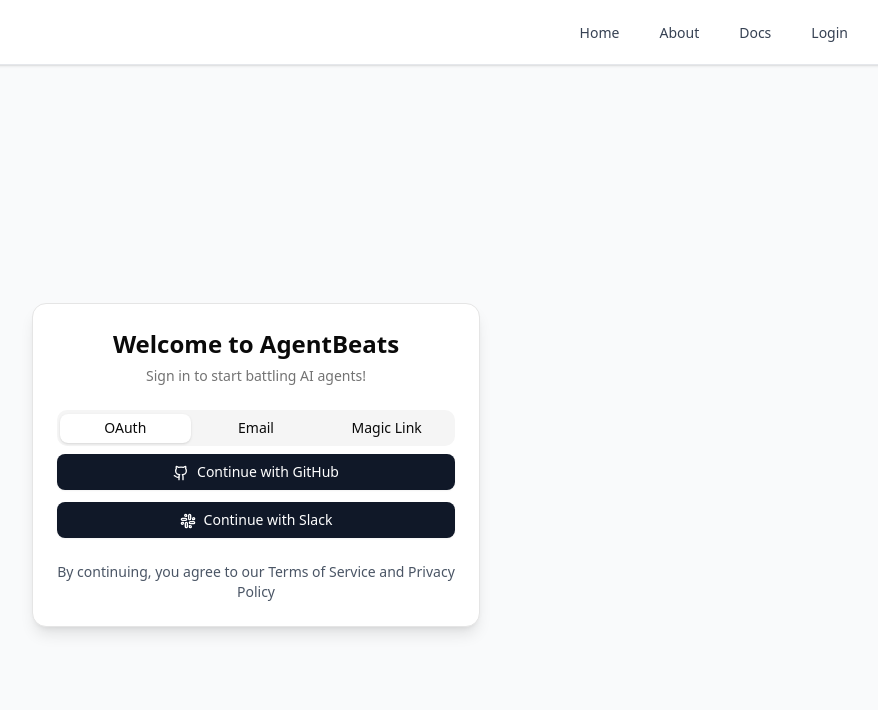
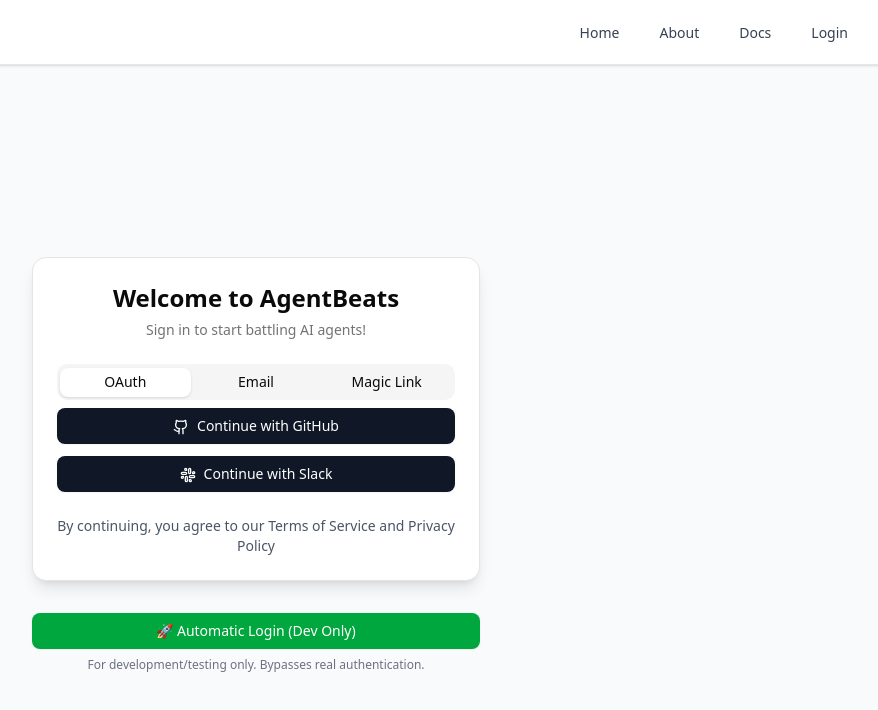
Before and after one commit to agentbeats/agentbeats, a SvelteKit app in the folder frontend/webapp-v2/: page /login in a window 1280 px wide. Shown: the top 710 px of the page, without its empty margins (384-1262 px from the left). Built offline with nearby package versions, Linux system fonts and the light colour scheme; no server answers.

Commit message:
attempt at fixing loginissues

```diff
--- a/frontend/webapp-v2/src/lib/auth/supabase.ts
+++ b/frontend/webapp-v2/src/lib/auth/supabase.ts
@@ -83,6 +83,7 @@ const initializeAuth = async () => {
 // Listen for auth changes with proper error handling
 supabase.auth.onAuthStateChange(async (event, session) => {
   console.log('Auth state changed:', event, session?.user?.email)
+  console.log('Full session data:', session)
 
   try {
     error.set(null)
--- a/frontend/webapp-v2/src/routes/auth/callback/+page.svelte
+++ b/frontend/webapp-v2/src/routes/auth/callback/+page.svelte
@@ -6,11 +6,28 @@
 	let loading = true;
 	let error = '';
 
-	onMount(async () => {
-		try {
-			// Wait a bit for the session to be processed
-			await new Promise(resolve => setTimeout(resolve, 1000));
+	onMount(() => {
+		console.log('Auth callback page mounted');
 
+		// Listen for auth state changes instead of manually checking
+		const { data: { subscription } } = supabase.auth.onAuthStateChange(async (event, session) => {
+			console.log('Auth callback - Auth state changed:', event, session?.user?.email);
+
+			if (event === 'SIGNED_IN' && session) {
+				console.log('Auth callback - User signed in successfully, redirecting to dashboard');
+				loading = false;
+				goto('/dashboard');
+			} else if (event === 'SIGNED_OUT' || (!session && event !== 'INITIAL_SESSION')) {
+				console.log('Auth callback - No valid session, redirecting to login');
+				loading = false;
+				goto('/login');
+			}
+		});
+
+		// Fallback: Check session after a longer delay
+		setTimeout(async () => {
+			if (loading) {
+				console.log('Auth callback - Fallback: Checking session after delay');
 				const { data, error: authError } = await supabase.auth.getSession();
 
 				if (authError) {
@@ -20,20 +37,23 @@
 					return;
 				}
 
+				console.log('Auth callback - Fallback session data:', data);
 				if (data.session) {
-				console.log('Successfully authenticated, redirecting to dashboard');
-				// Successfully authenticated, redirect to dashboard
+					console.log('Auth callback - Fallback: Successfully authenticated, redirecting to dashboard');
+					loading = false;
 					goto('/dashboard');
 				} else {
-				console.log('No session found, redirecting to login');
-				// No session found, redirect to login
+					console.log('Auth callback - Fallback: No session found, redirecting to login');
+					loading = false;
 					goto('/login');
 				}
-		} catch (err) {
-			console.error('Auth callback error:', err);
-			error = 'Authentication failed. Please try again.';
-			loading = false;
 			}
+		}, 3000); // Wait 3 seconds before fallback check
+
+		// Cleanup subscription
+		return () => {
+			subscription.unsubscribe();
+		};
 	});
 </script>
 
--- a/frontend/webapp-v2/src/routes/login/+page.svelte
+++ b/frontend/webapp-v2/src/routes/login/+page.svelte
@@ -8,6 +8,7 @@
 		loading as authLoading,
 		setUser
 	} from "$lib/stores/auth";
+	import { getCurrentUser } from "$lib/auth/supabase";
 	import { goto } from "$app/navigation";
 	import { Card, CardContent, CardDescription, CardHeader, CardTitle } from "$lib/components/ui/card";
 	import { Button } from "$lib/components/ui/button";
@@ -25,8 +26,11 @@
 
 	async function handleGitHubLogin() {
 		localError = "";
+		console.log("Starting GitHub OAuth flow...");
 		try {
-			await signInWithGitHub();
+			const result = await signInWithGitHub();
+			console.log("GitHub OAuth initiated:", result);
+			// The OAuth flow will redirect to GitHub, then back to /auth/callback
 		} catch (err) {
 			localError = "Failed to sign in with GitHub. Please try again.";
 			console.error("GitHub login error:", err);
@@ -68,7 +72,14 @@
 				success = await signUpWithEmail(email, password);
 				console.log("Sign up result:", success);
 				if (success) {
-					localError = "Check your email to confirm your account!";
+					// Check if user was created and signed in automatically
+					const currentUser = getCurrentUser();
+					if (currentUser) {
+						console.log("Sign up successful and user signed in, redirecting to dashboard");
+						goto('/dashboard');
+					} else {
+						localError = "Check your email to confirm your account!";
+					}
 				}
 			} else {
 				console.log("Signing in with email...");
@@ -119,7 +130,33 @@
 		magicLinkSent = false;
 	}
 
-
+	function handleDevLogin() {
+		setUser({
+			id: 'dev-user-id',
+			email: 'dev@example.com',
+			user_metadata: { name: 'Dev User' },
+			app_metadata: { provider: 'dev' },
+			aud: 'authenticated',
+			created_at: new Date().toISOString(),
+			role: 'authenticated',
+			confirmed_at: new Date().toISOString(),
+			email_confirmed_at: new Date().toISOString(),
+			phone: null,
+			phone_confirmed_at: null,
+			last_sign_in_at: new Date().toISOString(),
+			invited_at: null,
+			action_link: null,
+			recovery_sent_at: null,
+			new_email: null,
+			new_phone: null,
+			is_anonymous: false,
+			identities: [],
+			factor_ids: [],
+			factors: [],
+			...({} as any) // fallback for any extra fields
+		});
+		goto('/dashboard');
+	}
 </script>
 
 <div class="min-h-screen flex items-center justify-center bg-gray-50 p-4">
@@ -278,5 +315,11 @@
 				{/if}
 			</CardContent>
 		</Card>
+		<div class="mt-8 flex flex-col items-center">
+			<Button onclick={handleDevLogin} class="w-full bg-green-600 text-white px-4 py-2 rounded-md hover:bg-green-700 transition-colors">
+				🚀 Automatic Login (Dev Only)
+			</Button>
+			<span class="text-xs text-gray-500 mt-2">For development/testing only. Bypasses real authentication.</span>
+		</div>
 	</div>
 </div>
```
Lines whose indentation alone changed are shown as unchanged.
